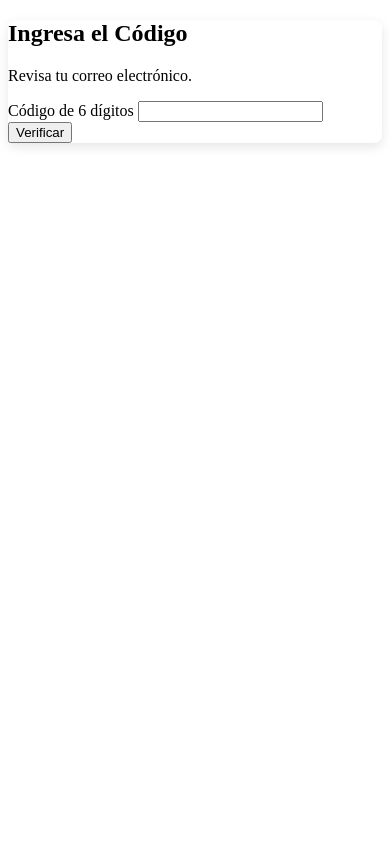
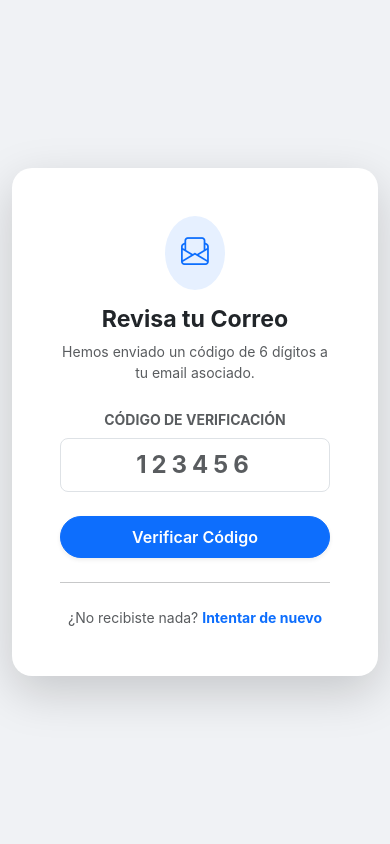
Before and after one commit to starlix234/heartcom, a PHP site: page /heartcom/verificar_recuperacion.php in a window 390 px wide. Run offline with PHP 8.4, Linux system fonts and the light colour scheme; the visitor is signed in with stand-in values (Sample User, id 1).

Commit message:
nuevo recuperacion de contraseña y index

```diff
--- a/index.php
+++ b/index.php
@@ -147,9 +147,9 @@ $listaProyectos = (isset($proyecto) && is_array($proyecto)) ? $proyecto : [];
                                 <small class="text-muted d-block mb-2">
                                     <i class="bi bi-calendar3"></i> Inicio: <?= htmlspecialchars($p['fecha_inicio'] ?? '--') ?>
                                 </small>
-                                <a href="modulo-proyecto/proyecto-detalle.php??id_proyecto=<?= $p['id_proyecto'] ?>"
-                                   class="btn btn-outline-primary w-100 rounded-pill btn-sm">
-                                   Ver Detalles
+                               <a href="modulo-proyecto/proyecto-detalle.php?id=<?= $p['id_proyecto'] ?>"
+                                    class="btn btn-primary w-100 rounded-pill btn-sm shadow-sm">
+                                    Ver Detalles <i class="bi bi-arrow-right-short"></i>
                                 </a>
                             </div>
                         </div>
--- a/verificar_recuperacion.php
+++ b/verificar_recuperacion.php
@@ -9,26 +9,79 @@ if (!isset($_SESSION['id_recuperacion'])) {
 <html lang="es">
 <head>
     <meta charset="UTF-8">
-    <title>Verificar Código</title>
+    <meta name="viewport" content="width=device-width, initial-scale=1.0">
+    <title>Verificar Código - HeartCom</title>
+    <link href="https://cdn.jsdelivr.net/npm/bootstrap@5.3.3/dist/css/bootstrap.min.css" rel="stylesheet">
+    <link rel="stylesheet" href="https://cdn.jsdelivr.net/npm/bootstrap-icons@1.11.3/font/bootstrap-icons.min.css">
+
     <link rel="stylesheet" href="assets/css/estilos.css">
     <link rel="icon" href="assets/img/logo/logo_heartcom.ico">
+
+    <style>
+        body { background-color: #f0f2f5; font-family: 'Inter', sans-serif; }
+        .card-custom { border: none; border-radius: 20px; }
+        .input-codigo {
+            letter-spacing: 5px;
+            font-size: 1.5rem;
+            text-align: center;
+            font-weight: bold;
+        }
+    </style>
 </head>
-<body>
+<body class="d-flex align-items-center min-vh-100 py-4">
 
-<div class="login-card">
-    <h2>Ingresa el Código</h2>
-    <p>Revisa tu correo electrónico.</p>
+    <div class="container">
+        <div class="row justify-content-center">
+            <div class="col-12 col-md-6 col-lg-4">
 
-    <?php if (isset($_GET['error'])): ?>
-        <div class="error" style="color:red;"><?= htmlspecialchars($_GET['error']); ?></div>
-    <?php endif; ?>
+                <div class="card card-custom shadow-lg">
+                    <div class="card-body p-5 text-center">
 
-    <form action="lib/procesar_codigo_recuperacion.php" method="POST">
-        <label>Código de 6 dígitos</label>
-        <input type="text" name="codigo" required autocomplete="off">
-        <button type="submit">Verificar</button>
-    </form>
-</div>
+                        <div class="mb-4">
+                            <span class="bg-primary bg-opacity-10 text-primary rounded-circle p-3 d-inline-block mb-3">
+                                <i class="bi bi-envelope-paper fs-1"></i>
+                            </span>
+                            <h3 class="fw-bold">Revisa tu Correo</h3>
+                            <p class="text-muted small">
+                                Hemos enviado un código de 6 dígitos a tu email asociado.
+                            </p>
+                        </div>
+
+                        <?php if (isset($_GET['error'])): ?>
+                            <div class="alert alert-danger d-flex align-items-center small" role="alert">
+                                <i class="bi bi-exclamation-triangle-fill me-2"></i>
+                                <div><?= htmlspecialchars($_GET['error']); ?></div>
+                            </div>
+                        <?php endif; ?>
+
+                        <form action="lib/procesar_codigo_recuperacion.php" method="POST">
+                            <div class="mb-4">
+                                <label class="form-label text-muted small fw-bold text-uppercase">Código de Verificación</label>
+                                <input type="text" name="codigo"
+                                       class="form-control form-control-lg input-codigo rounded-3"
+                                       maxlength="6"
+                                       required
+                                       autocomplete="off"
+                                       placeholder="123456">
+                            </div>
+
+                            <button type="submit" class="btn btn-primary w-100 rounded-pill py-2 fw-semibold shadow-sm">
+                                Verificar Código
+                            </button>
+                        </form>
+
+                        <hr class="my-4">
+
+                        <div class="small">
+                            <span class="text-muted">¿No recibiste nada?</span>
+                            <a href="recuperar.php" class="text-decoration-none fw-bold">Intentar de nuevo</a>
+                        </div>
+                    </div>
+                </div>
+
+            </div>
+        </div>
+    </div>
 
 </body>
 </html>
```
Also changed, not shown: lib/procesar_recuperacion.php (added, +60 -0 lines), nueva_clave.php (+43 -14 lines), recuperar.php (+40 -26 lines).
